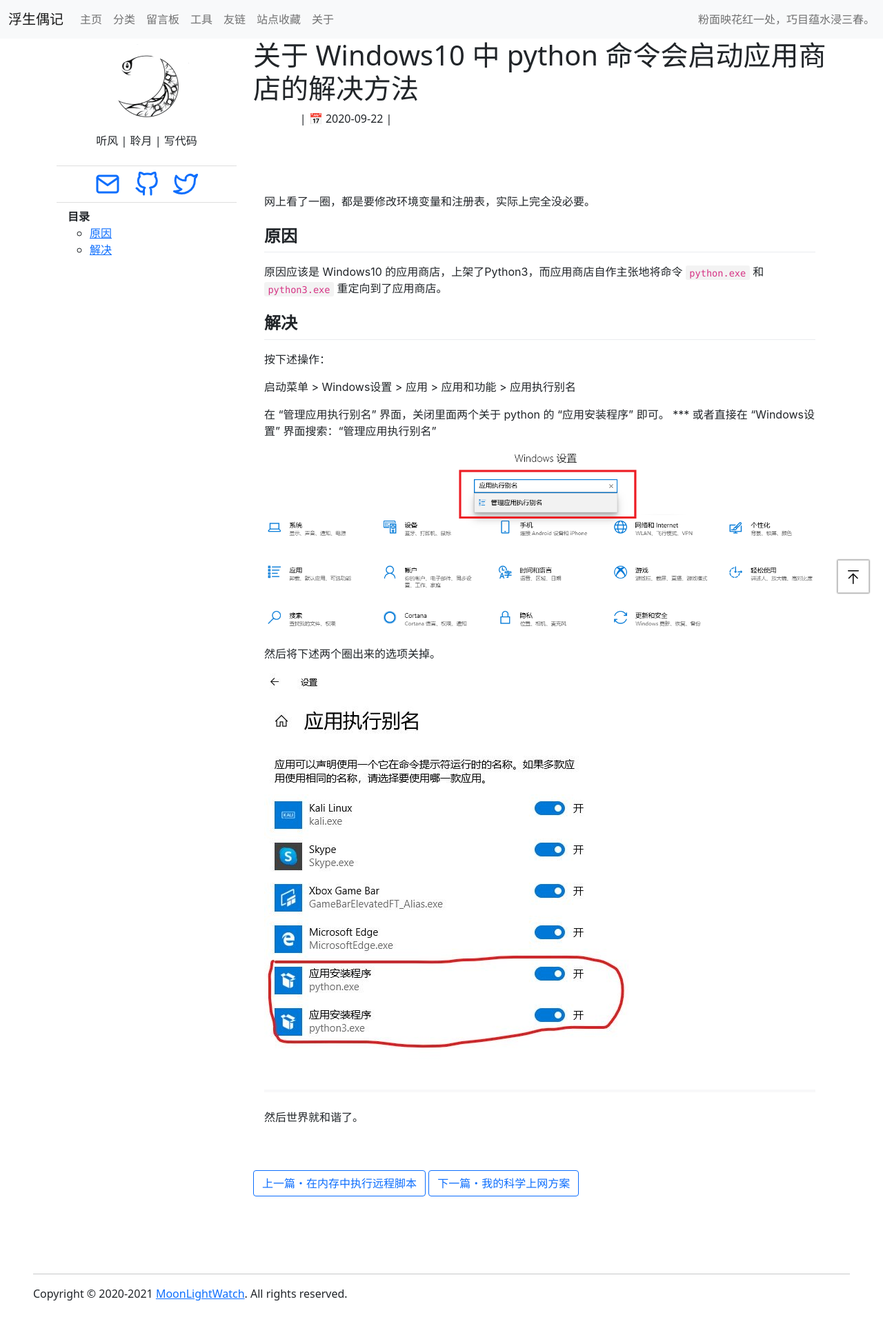
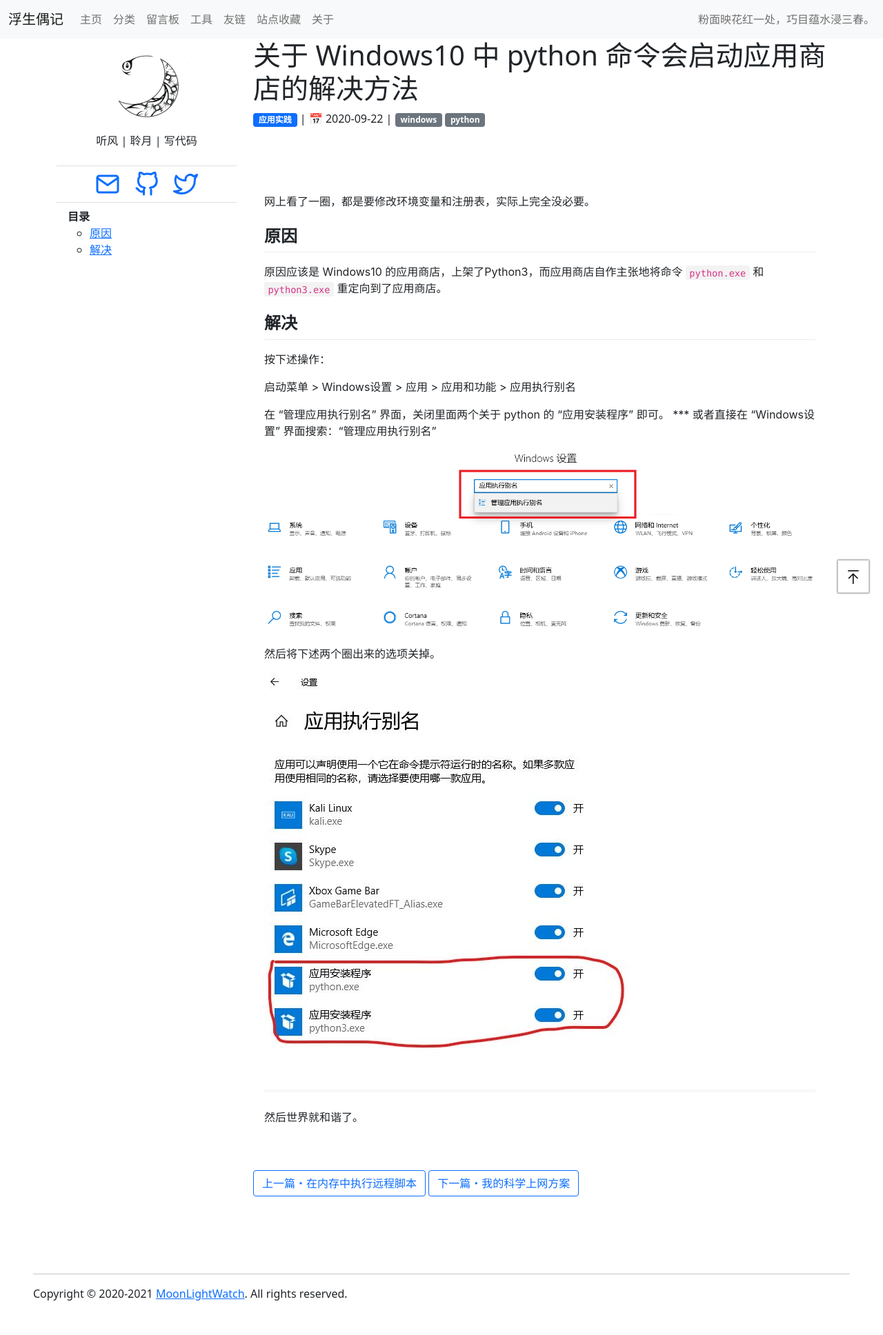
Before and after one commit to moonlightwatch/moonlightwatch.github.io, a Jekyll site: the page built from _posts/2020-09-22-关于Windows10中python命令会启动应用商店的解决方法.md, in a window 1280 px wide. Shown: the whole page at 69% size. Built offline with Jekyll 4.4.1, drawn with Linux system fonts in a browser that asks for light colours; comment, search, counter and statistics services are not loaded.

Commit message:
Update post.html

```diff
--- a/_layouts/post.html
+++ b/_layouts/post.html
@@ -9,10 +9,10 @@ layout: default
 <h1>{{ page.title }}</h1>
 
 <p>
-    <span class="badge badge-primary">{{ page.category }}</span> |
+    <span class="badge bg-primary">{{ page.category }}</span> |
     <span>📅 {{ page.date | date: "%Y-%m-%d" }}</span> |
     {% for tag in page.tags %}
-    <span class="badge badge-light">{{ tag }}</span>
+    <span class="badge bg-secondary">{{ tag }}</span>
     {% endfor %}
 </p>
 
```
